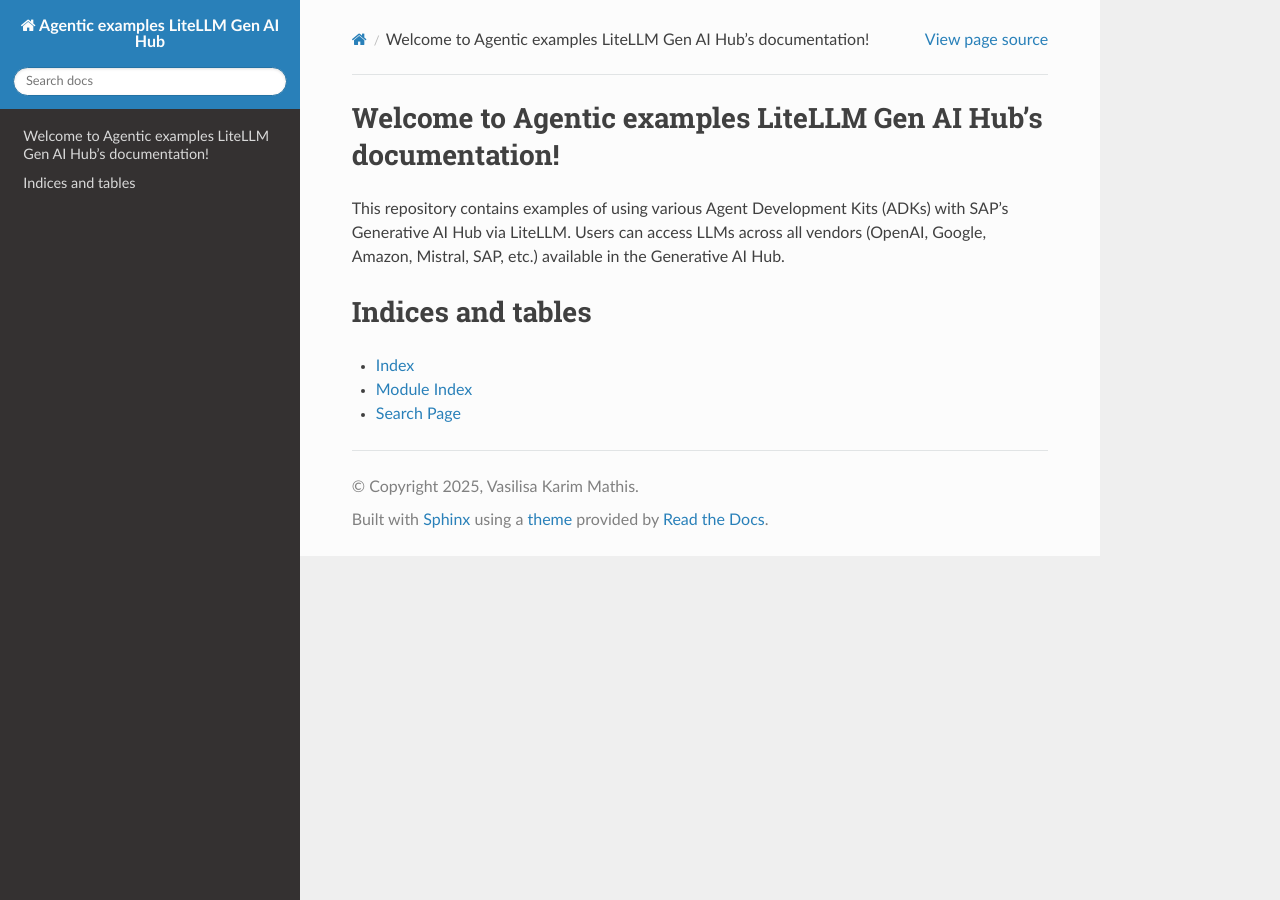
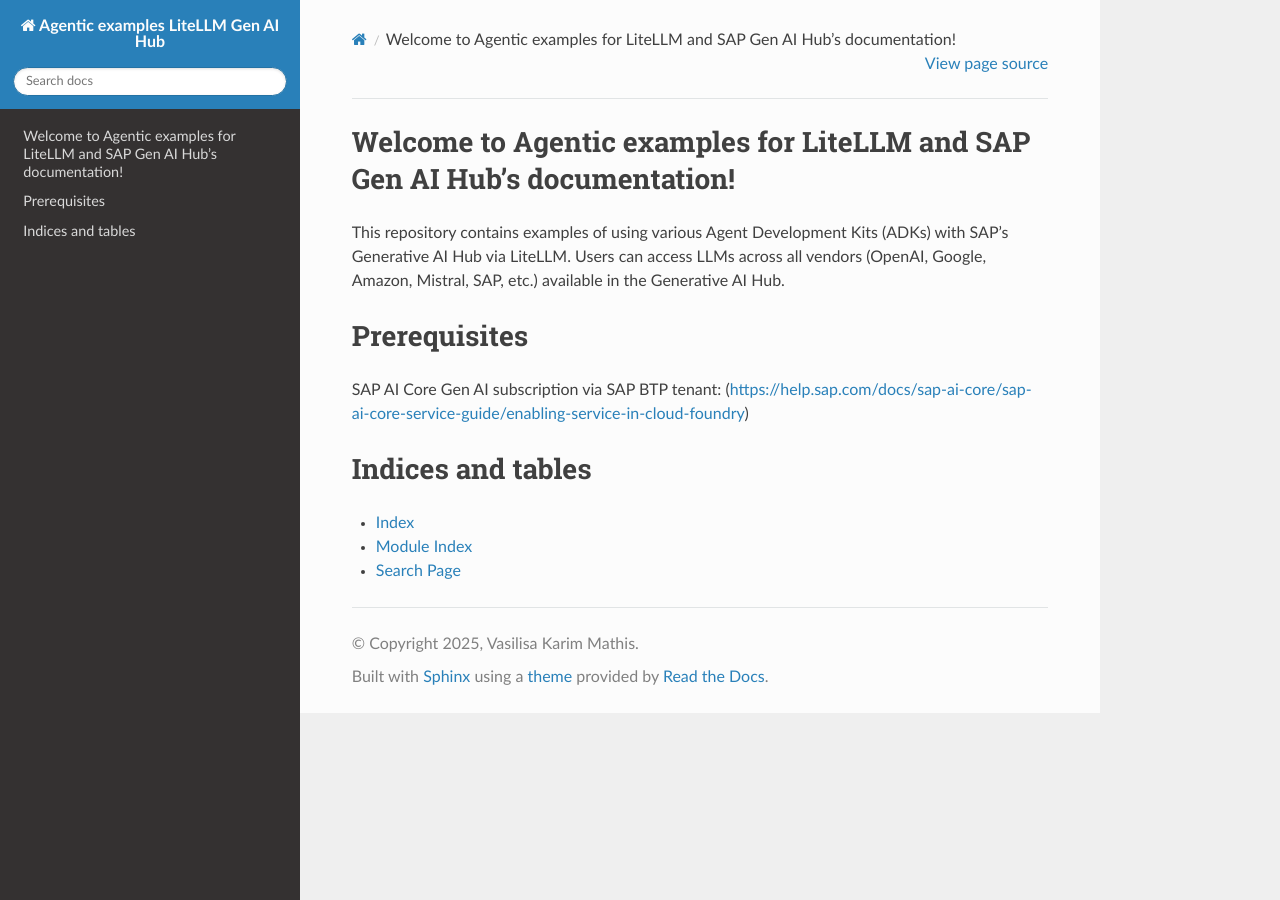
Before and after one commit to sap-contributions/litellm-agentic-examples, a Sphinx documentation site: the page built from docs/source/index.rst, in a window 1280 px wide. Built offline with Sphinx 7.4.7 and the Read the Docs theme 3.1.0, drawn with Linux system fonts in a browser that asks for light colours; pages that are not in the unit, such as notebooks, are missing from menus.

Commit message:
add Prerequisite to docs

```diff
--- a/docs/source/index.rst
+++ b/docs/source/index.rst
@@ -3,12 +3,17 @@
    You can adapt this file completely to your liking, but it should at least
    contain the root `toctree` directive.
 
-Welcome to Agentic examples LiteLLM Gen AI Hub's documentation!
+Welcome to Agentic examples for LiteLLM and SAP Gen AI Hub's documentation!
 ===============================================================
 
 This repository contains examples of using various Agent Development Kits (ADKs)
 with SAP's Generative AI Hub via LiteLLM. Users can access LLMs across all vendors
 (OpenAI, Google, Amazon, Mistral, SAP, etc.) available in the Generative AI Hub.
+
+Prerequisites
+=================
+SAP AI Core Gen AI subscription via SAP BTP tenant:
+(https://help.sap.com/docs/sap-ai-core/sap-ai-core-service-guide/enabling-service-in-cloud-foundry)
 
 .. toctree::
    :maxdepth: 2
```
Also changed, not shown: README.md (+2 -2 lines), 1 other file.
